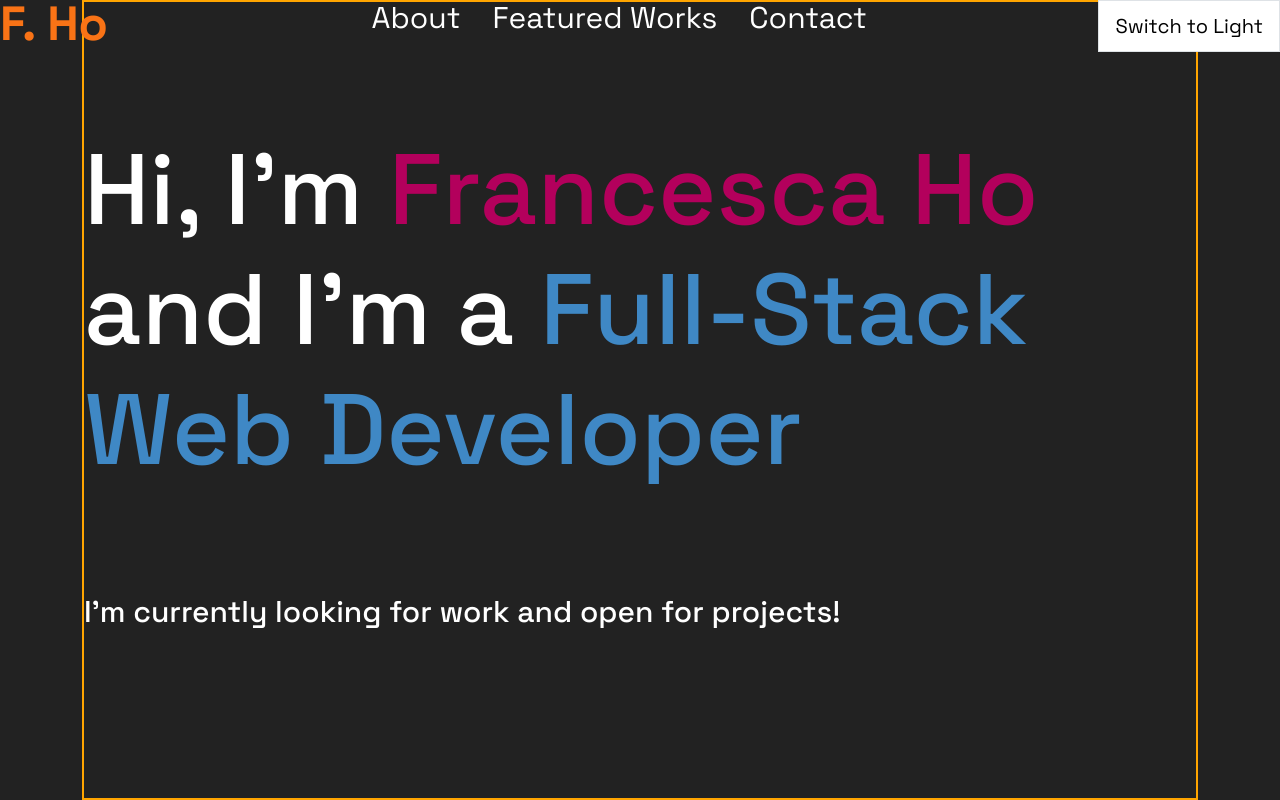
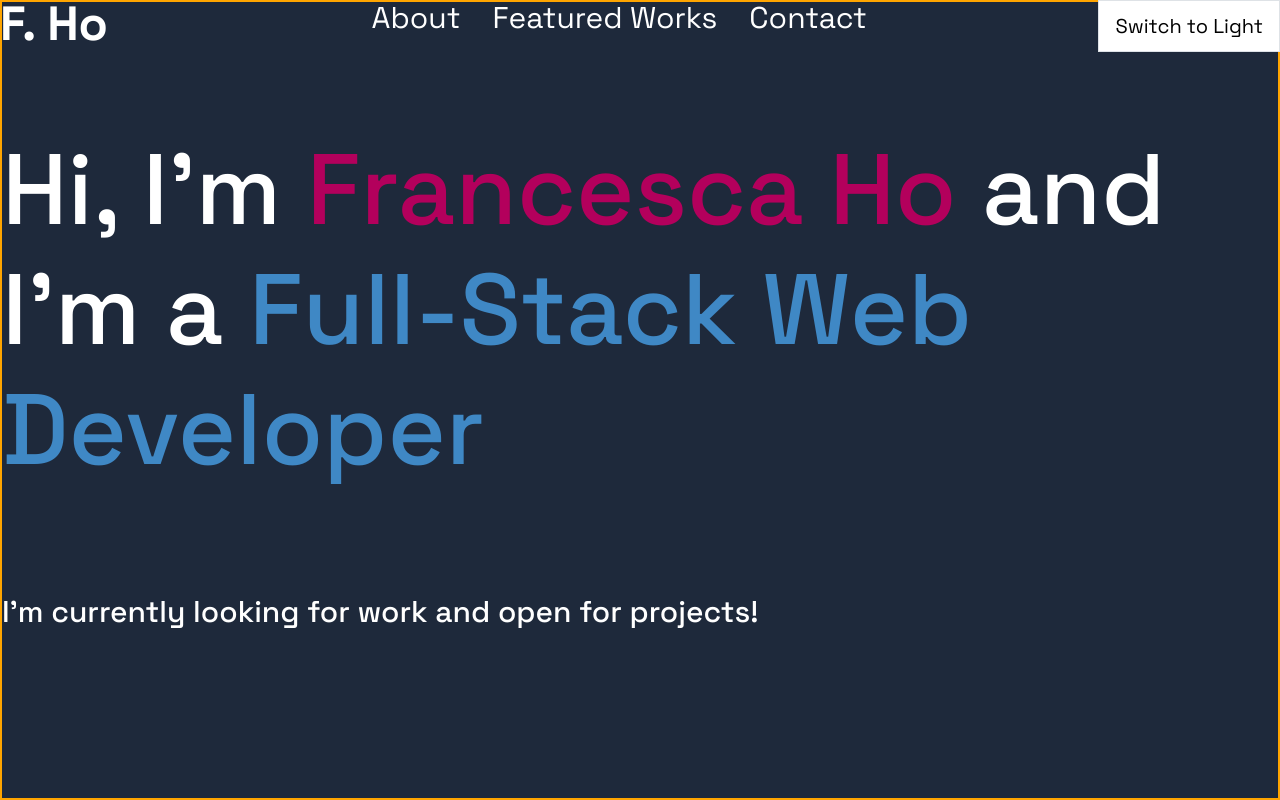
Before and after one commit to the-code-raccoon/website-wordpress, a React (Create React App) app: page / in a window 1280 px wide. Shown: the top 800 px of the page. Built offline with nearby package versions, Linux system fonts and the light colour scheme.

Commit message:
Default dark mdoe

```diff
--- a/public/index.html
+++ b/public/index.html
@@ -1,5 +1,5 @@
 <!DOCTYPE html>
-<html lang="en">
+<html class="dark" lang="en">
   <head>
     <meta charset="utf-8" />
     <link rel="icon" href="%PUBLIC_URL%/favicon.ico" />
--- a/src/App/App.tsx
+++ b/src/App/App.tsx
@@ -1,6 +1,6 @@
 import { Title, Page, SubHeader, Section } from "./App-style";
 
-import Container from "react-bootstrap/Container";
+import div from "react-bootstrap/Container";
 import Col from "react-bootstrap/Col";
 import Row from "react-bootstrap/Row";
 
@@ -19,10 +19,10 @@ export default function App() {
   const [themeMode, toggleThemeMode] = useDarkMode();
 
   return (
-    <Theme themeMode={themeMode}>
-      <Page>
-        <Header toggleThemeMode={toggleThemeMode} />
-        <Container fluid="lg">
+    <>
+      <Header toggleThemeMode={toggleThemeMode} />
+      <Theme themeMode={themeMode}>
+        <div className="dark:bg-slate-800">
           <Section>
             <Row className="justify-content-center">
               <Col className="my-5">
@@ -66,9 +66,9 @@ export default function App() {
               <Contact />
             </Element>
           </Row>
-        </Container>
+        </div>
         <Footer />
-      </Page>
-    </Theme>
+      </Theme>
+    </>
   );
 }
```
